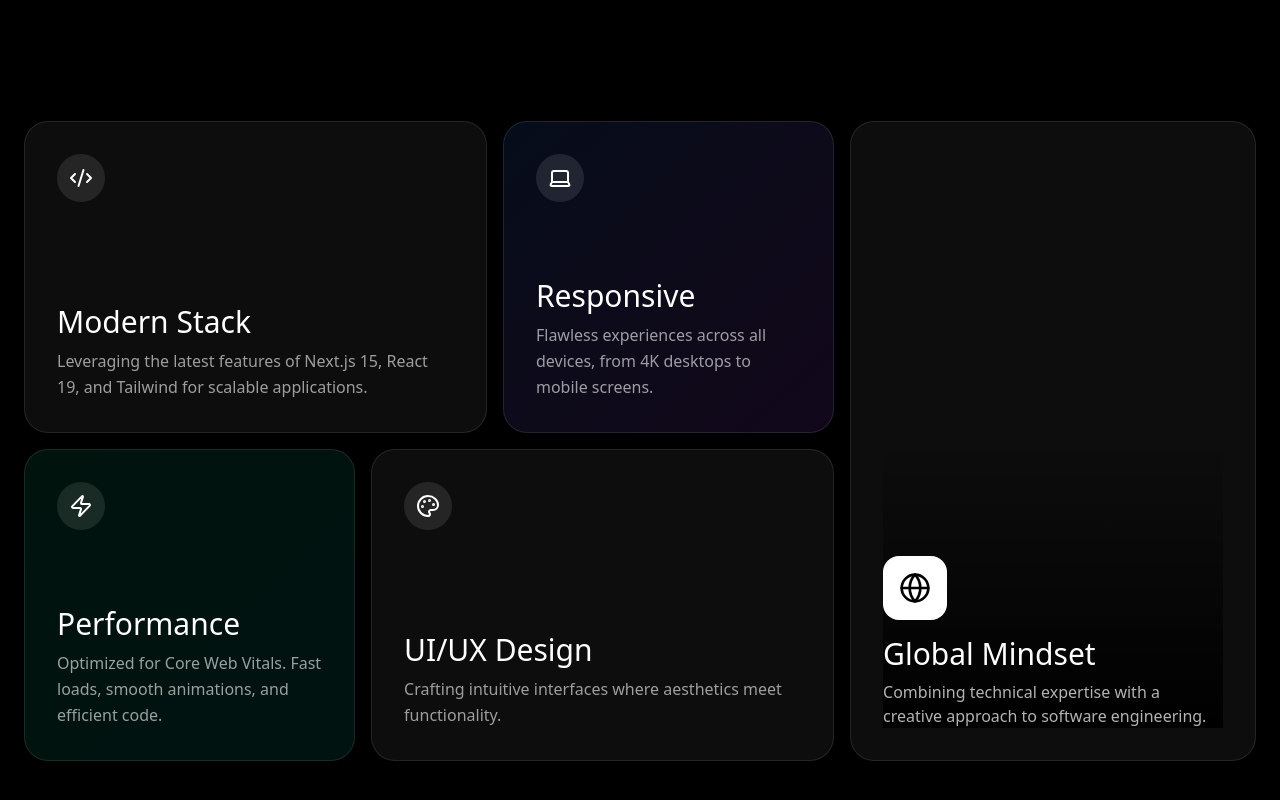
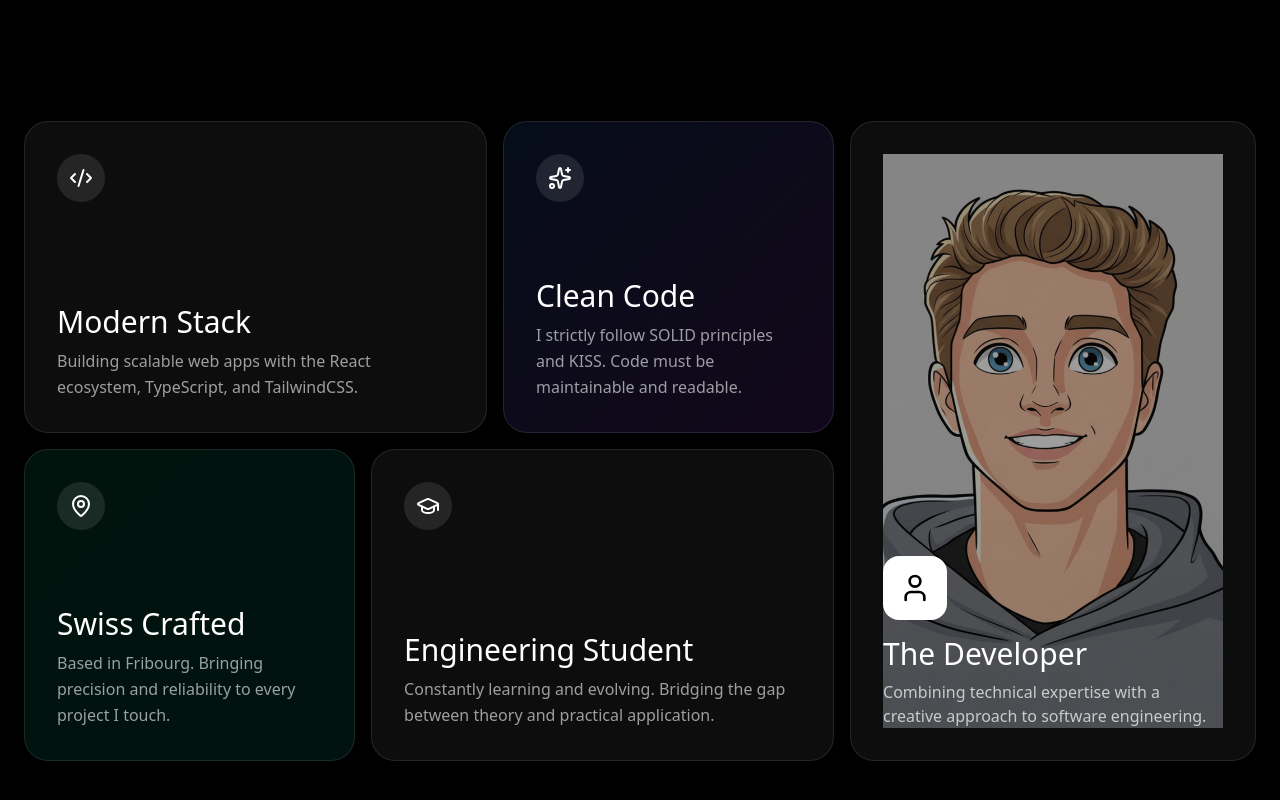
Before and after one commit to henchoznoe/Portfolio, a Next.js app: page / in a window 1280 px wide. Shown: the part 807-1607 px from the top of the page. Built offline with nearby package versions, Linux system fonts and the light colour scheme.

Commit message:
feat: Update About section content and integrate a new profile image.

```diff
--- a/components/sections/about-section.tsx
+++ b/components/sections/about-section.tsx
@@ -3,7 +3,8 @@
 import { cn } from '@/lib/utils'
 import { motion, type Variants } from 'framer-motion'
 import type { LucideIcon } from 'lucide-react'
-import { Code2, Globe, Laptop, Palette, Zap } from 'lucide-react'
+import { Code2, GraduationCap, MapPin, Sparkles, User } from 'lucide-react'
+import Image from 'next/image'
 import { useState } from 'react'
 
 const SPRING_CONFIG = {
@@ -112,7 +113,7 @@
                         <BentoCard
                             id="tech"
                             title="Modern Stack"
-                            description="Leveraging the latest features of Next.js 15, React 19, and Tailwind for scalable applications."
+                            description="Building scalable web apps with the React ecosystem, TypeScript, and TailwindCSS."
                             icon={Code2}
                             className="md:w-7/12"
                             hoveredId={hoveredId}
@@ -120,9 +121,9 @@
                         />
                         <BentoCard
                             id="responsive"
-                            title="Responsive"
-                            description="Flawless experiences across all devices, from 4K desktops to mobile screens."
-                            icon={Laptop}
+                            title="Clean Code"
+                            description="I strictly follow SOLID principles and KISS. Code must be maintainable and readable."
+                            icon={Sparkles}
                             className="md:w-5/12 bg-gradient-to-br from-blue-500/10 to-purple-500/10"
                             hoveredId={hoveredId}
                             setHoveredId={setHoveredId}
@@ -132,18 +133,18 @@
                     <div className="flex h-full min-h-[300px] flex-col gap-4 md:flex-row">
                         <BentoCard
                             id="performance"
-                            title="Performance"
-                            description="Optimized for Core Web Vitals. Fast loads, smooth animations, and efficient code."
-                            icon={Zap}
+                            title="Swiss Crafted"
+                            description="Based in Fribourg. Bringing precision and reliability to every project I touch."
+                            icon={MapPin}
                             className="md:w-5/12 bg-gradient-to-br from-emerald-500/10 to-teal-500/10"
                             hoveredId={hoveredId}
                             setHoveredId={setHoveredId}
                         />
                         <BentoCard
                             id="ui"
-                            title="UI/UX Design"
-                            description="Crafting intuitive interfaces where aesthetics meet functionality."
-                            icon={Palette}
+                            title="Engineering Student"
+                            description="Constantly learning and evolving. Bridging the gap between theory and practical application."
+                            icon={GraduationCap}
                             className="md:w-7/12"
                             hoveredId={hoveredId}
                             setHoveredId={setHoveredId}
@@ -153,8 +154,8 @@
 
                 <BentoCard
                     id="profile"
-                    title="The Developer"
-                    description="Based in Switzerland, I'm passionate about building digital products that solve real-world problems."
+                    title="Beyond the Code"
+                    description="Beyond the screen, I'm exploring emerging tech or maintaining a healthy lifestyle through sports.."
                     className="min-h-[400px] w-full lg:w-4/12 lg:min-h-full"
                     hoveredId={hoveredId}
                     setHoveredId={setHoveredId}
@@ -162,21 +163,19 @@
                     <div className="flex h-full flex-col justify-end">
                         <div className="absolute inset-0 -z-10 bg-gradient-to-t from-black via-transparent to-transparent" />
 
-                        {/* Placeholder for your image - Un-comment and adjust when you have the file */}
-                        {/* <Image
-                            src="/me.jpg"
+                        <Image
+                            src="/assets/img/me.png"
                             alt="Noé Henchoz"
                             fill
                             className="object-cover opacity-60 transition-opacity duration-500 group-hover:opacity-80"
                         />
-                        */}
 
                         <div className="relative z-20">
                             <div className="mb-4 flex size-16 items-center justify-center rounded-2xl bg-white text-black">
-                                <Globe size={32} />
+                                <User size={32} />
                             </div>
                             <h3 className="mb-2 text-3xl font-medium text-white">
-                                Global Mindset
+                                The Developer
                             </h3>
                             <p className="text-white/70">
                                 Combining technical expertise with a creative approach to software engineering.
```
Also changed, not shown: public/assets/img/me.png (added).
